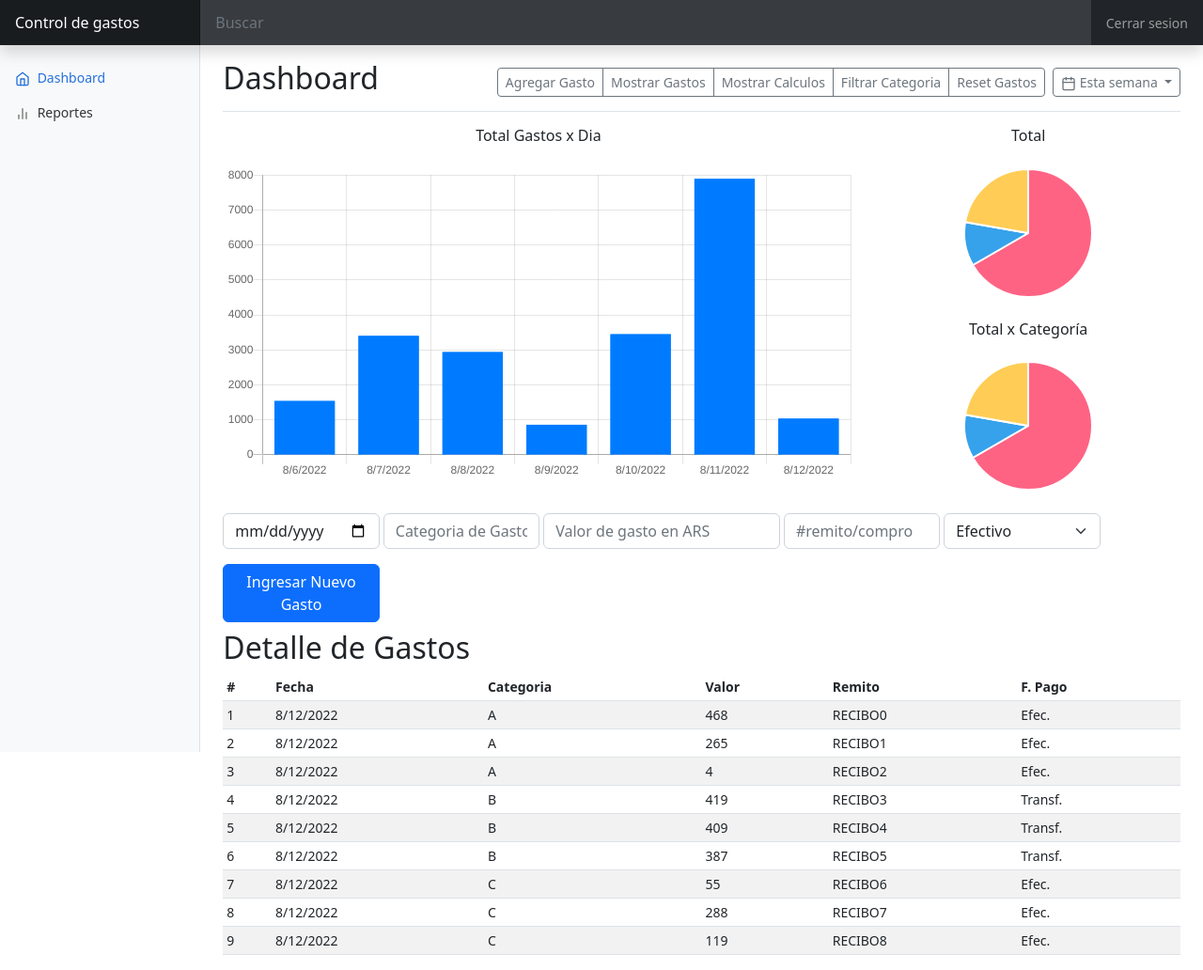
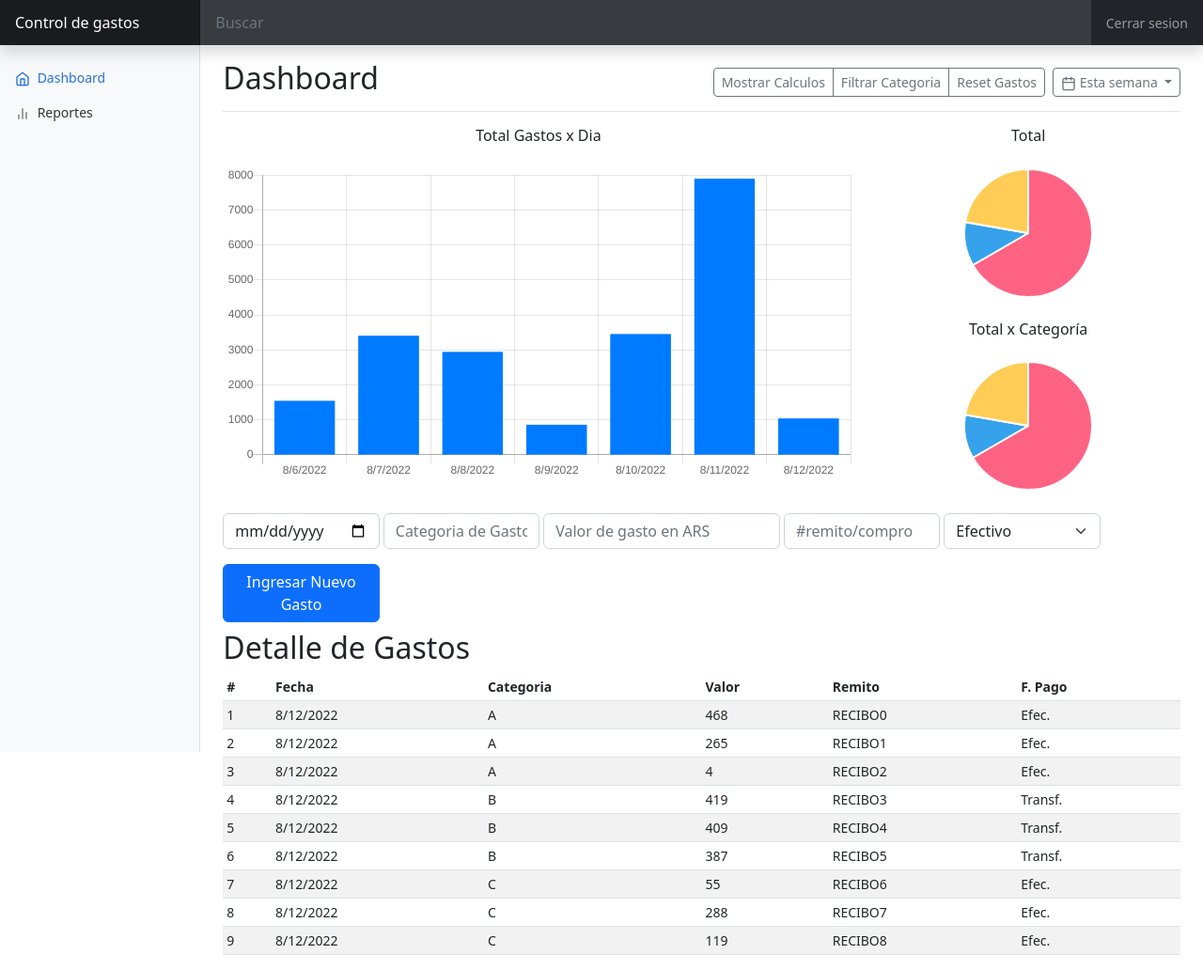
Before and after one commit to erodrig87/DOM-DESAFIO, a plain HTML site: page index.html in a window 1280 px wide. Shown: the whole page at 94% size. Drawn offline with nearby package versions, Linux system fonts and the light colour scheme.

Commit message:
se deshabilitan botones de prompt

```diff
--- a/index.html
+++ b/index.html
@@ -107,8 +107,8 @@
         <h1 class="h2">Dashboard</h1>
         <div class="btn-toolbar mb-2 mb-md-0">
           <div class="btn-group me-2">
-            <button onclick="crearGasto()" type="button" class="btn btn-sm btn-outline-secondary">Agregar Gasto</button>
-            <button onclick="mostrarGastos()" type="button" class="btn btn-sm btn-outline-secondary">Mostrar Gastos</button>
+            <!--button onclick="crearGasto()" type="button" class="btn btn-sm btn-outline-secondary">Agregar Gasto</button-->
+            <!--button onclick="mostrarGastos()" type="button" class="btn btn-sm btn-outline-secondary">Mostrar Gastos</button-->
             <button onclick="mostrarCalculos()" type="button" class="btn btn-sm btn-outline-secondary">Mostrar Calculos</button>
             <button onclick="filtrar()" type="button" class="btn btn-sm btn-outline-secondary">Filtrar Categoria</button>
             <button onclick="resetGastos()" type="button" class="btn btn-sm btn-outline-secondary">Reset Gastos</button>
--- a/js/miarchivo.js
+++ b/js/miarchivo.js
@@ -1,10 +1,15 @@
 // Mensaje de informacion
-/*alert(`Se ingresan en automaticamente 9 gastos en 3 categorias diferentes para facilitar prueba de calculos.
-Boton 'Crear Gasto', Ingresa gasto en Array de gastos.
-Boton 'Mostrar Gastos', muestra gastos ingresados.
-Boton 'Mostrar Calculos', muestra gasto maximo, minimo y promedio total.
-Boton 'Filtrar Categoria', solicita ingresar categoria a filtrar y muestra gastos.
-Boton 'Reset Gastos', elimina gastos ingresados`);*/
+alert(
+`Se ingresan en automaticamente 9 gastos en 3 categorias diferentes para facilitar pruebas y visualizacion.
+
+Se agrega interaccion con HTML:
+    - Se puede ingresar un nuevo gasto desde el Formularo
+    - La tabla Detalle gasto visualiza los gastos ingresados
+    - Boton 'Reset Gastos', elimina gastos ingresados y elimina contenido de la tabla
+
+Sin interaccion con HTML:
+    -Boton 'Mostrar Calculos', muestra gasto maximo, minimo y promedio total.
+    -Boton 'Filtrar Categoria', solicita ingresar categoria a filtrar y muestra gastos.`);
 
 //Def variables globales
 let gasto_total = 0;
@@ -113,21 +118,6 @@ function addRowTable(objeto){
             }
         }
 }
-
-//Muestra gastos realizados recorriendo el array
-function mostrarGastos() {
-    let mensajeGastos = "";
-    if (arrayGastos.length > 0) {
-        mensajeGastos = "Gastos realizados\n";
-        arrayGastos.forEach(gasto => {
-            mensajeGastos += `Fecha: ${gasto.fecha} | Categoria: ${gasto.categoria} | Valor: ${gasto.valor.toFixed(2)}\n`;
-        });
-        alert(mensajeGastos);
-    } else {
-        mensajeGastos += 'No se ingresaron gastos';
-        alert(mensajeGastos);
-    }
-}
 //Devuelve la posicion del gasto maximo
 const maxGasto = () => {
     const valores = arrayGastos.map((object) => object.valor);
@@ -193,7 +183,20 @@ const filtrar = () => {
 
     }
 }
-
+//Muestra gastos realizados recorriendo el array
+function mostrarGastos() {
+    let mensajeGastos = "";
+    if (arrayGastos.length > 0) {
+        mensajeGastos = "Gastos realizados\n";
+        arrayGastos.forEach(gasto => {
+            mensajeGastos += `Fecha: ${gasto.fecha} | Categoria: ${gasto.categoria} | Valor: ${gasto.valor.toFixed(2)}\n`;
+        });
+        alert(mensajeGastos);
+    } else {
+        mensajeGastos += 'No se ingresaron gastos';
+        alert(mensajeGastos);
+    }
+}
 // se ingresan automaticamente 9 gastos para poder utilizar funciones de calculo
 for(let i=0;i<3;i++)
 {
```
